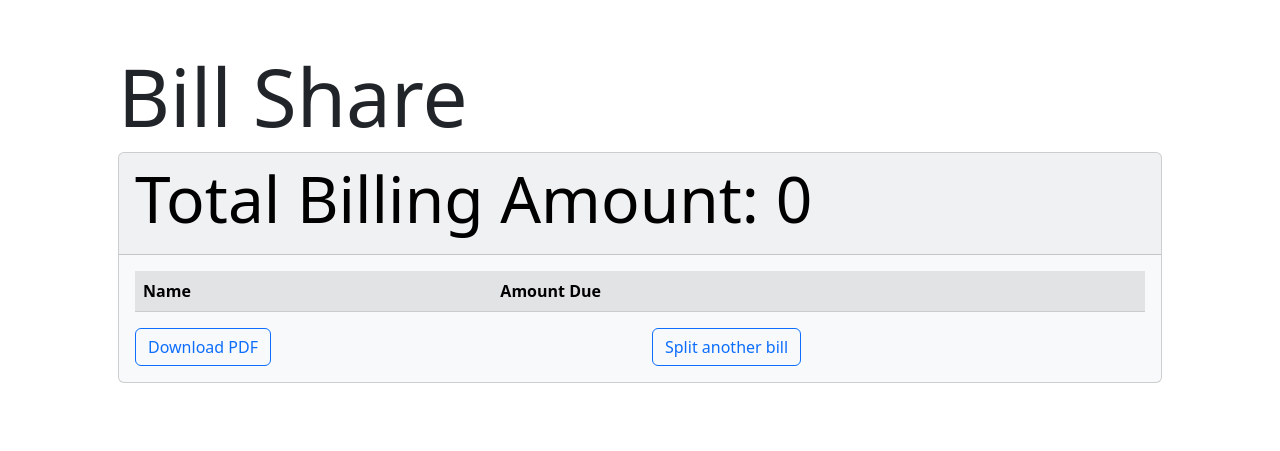
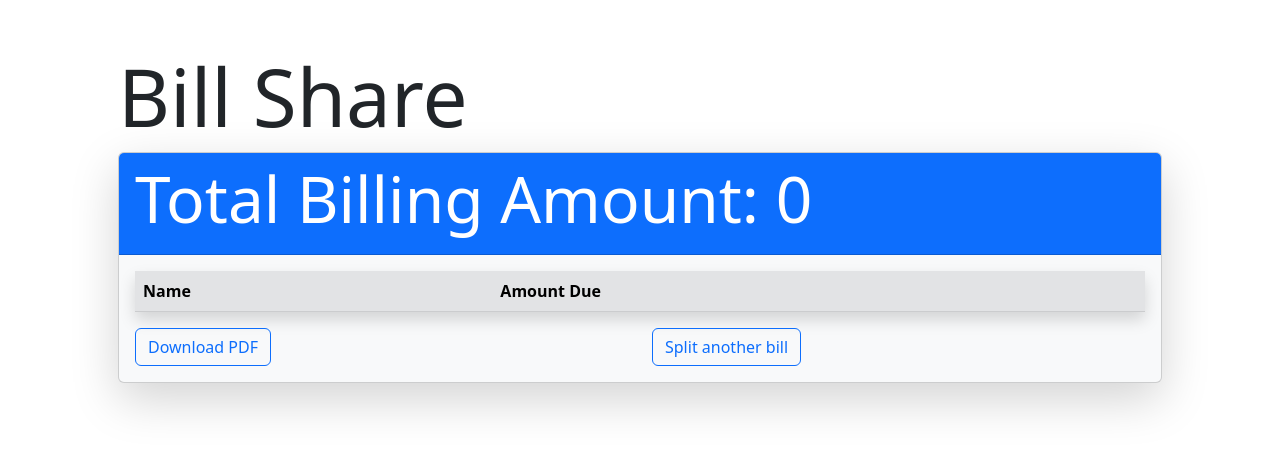
Before and after one commit to ImpendingKataclysm/bill_share_app_django, a Django app: page /results/ in a window 1280 px wide. Shown: the top 451 px of the page. Run offline with Django 4.2, Linux system fonts and the light colour scheme; lists and menus that the app fills with data are empty.

Commit message:
Added some shadow around the form cards and colored the card header on the results page

```diff
--- a/templates/main/generate_bill.html
+++ b/templates/main/generate_bill.html
@@ -3,7 +3,7 @@
 {% block title %}Generate Bill{% endblock %}
 
 {% block content %}
-    <div class="card">
+    <div class="card text-bg-light shadow-lg">
         <div class="card-header">
             <h2 class="display-3 card-title">
                 Total Amount Due: ${{ amount_due }}
--- a/templates/main/index.html
+++ b/templates/main/index.html
@@ -3,7 +3,7 @@
 {% block title %}Home{% endblock %}
 
 {% block content %}
-    <div class="card text-bg-light">
+    <div class="card text-bg-light shadow-lg">
         <div class="text-bg-primary p-5 card-header">
             <p class="display-6 card-title">Take the stress out of splitting the bill!</p>
         </div>
--- a/templates/main/results.html
+++ b/templates/main/results.html
@@ -3,14 +3,14 @@
 {% block title %}Results{% endblock %}
 
 {% block content %}
-    <div class="card text-bg-light">
-        <div class="card-header">
+    <div class="card text-bg-light shadow-lg">
+        <div class="card-header text-bg-primary">
             <h2 class="display-3 card-title">
                 Total Billing Amount: {{ total_billing_amount }}
             </h2>
         </div>
         <div class="card-body">
-            <table class="table table-dark table-hover">
+            <table class="table table-dark table-hover shadow">
                 <thead class="table-secondary">
                     <tr>
                         <th>Name</th>
```
